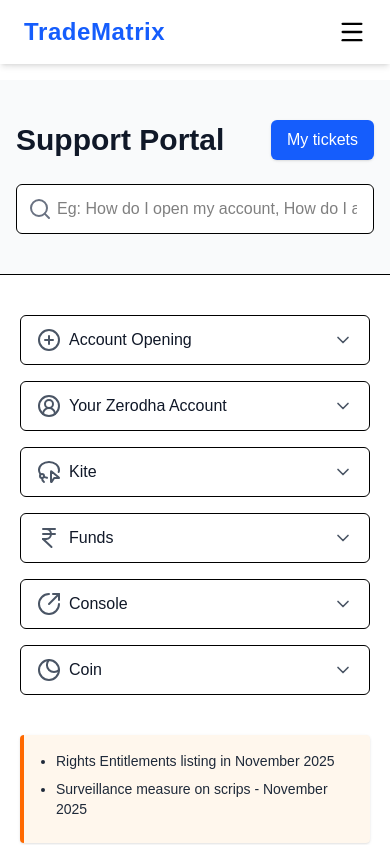
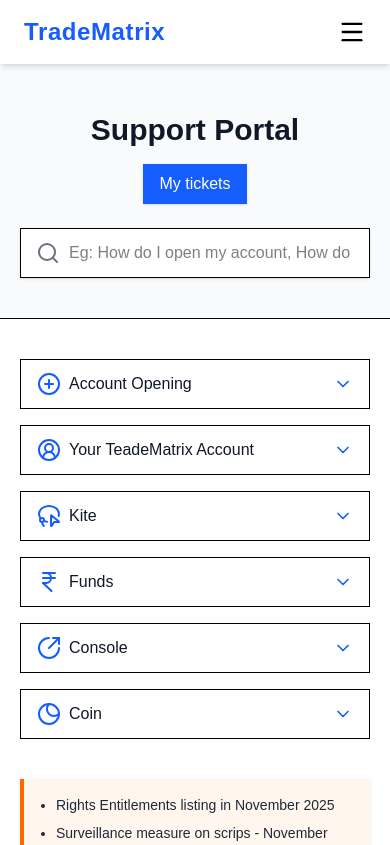
Before and after one commit to sumitkumarsharm/TradeMatrix, a React (Vite) app in the folder TradeMatrix_client/: page /support in a window 390 px wide. Shown: the top 845 px of the page. Built offline with nearby package versions, Linux system fonts and the light colour scheme.

Commit message:
fix: fixed some ui for mobile and also i have chane in mobile view

```diff
--- /dev/null
+++ b/TradeMatrix_client/src/Data/supportData.js
@@ -0,0 +1,120 @@
+// src/data/supportData.js
+export const sections = [
+  {
+    title: "Account Opening",
+    id: "account-opening",
+    items: [
+      "Resident individual",
+      "Minor",
+      "Non Resident Indian (NRI)",
+      "Company, Partnership, HUF and LLP",
+      "Glossary",
+    ],
+  },
+  {
+    title: "Your Zerodha Account",
+    id: "your-account",
+    items: [
+      "Your Profile",
+      "Account modification",
+      "Client Master Report (CMR) and Depository Participant (DP)",
+      "Nomination",
+      "Transfer and conversion of securities",
+      "IPO",
+      "Trading FAQs",
+      "Margin Trading Facility (MTF) and Margins",
+      "Charts and orders",
+      "Alerts and Nudges",
+      "General",
+      "Add money",
+      "Withdraw money",
+      "Add bank accounts",
+      "eMandates",
+      "Portfolio",
+      "Corporate actions",
+      "Funds statement",
+      "Reports",
+      "Profile",
+      "Segments",
+      "Mutual funds",
+      "National Pension Scheme (NPS)",
+      "Features on Coin",
+      "Payments and Orders",
+      "General",
+    ],
+  },
+  {
+    title: "Kite",
+    id: "kite",
+    items: [
+      "Resident individual",
+      "Minor",
+      "Non Resident Indian (NRI)",
+      "Company, Partnership, HUF and LLP",
+      "Glossary",
+    ],
+  },
+  {
+    title: "Funds",
+    id: "funds",
+    items: [
+      "Resident individual",
+      "Minor",
+      "Non Resident Indian (NRI)",
+      "Company, Partnership, HUF and LLP",
+      "Glossary",
+    ],
+  },
+  {
+    title: "Console",
+    id: "console",
+    items: [
+      "Resident individual",
+      "Minor",
+      "Non Resident Indian (NRI)",
+      "Company, Partnership, HUF and LLP",
+      "Glossary",
+    ],
+  },
+  {
+    title: "Coin",
+    id: "coin",
+    items: [
+      "Resident individual",
+      "Minor",
+      "Non Resident Indian (NRI)",
+      "Company, Partnership, HUF and LLP",
+      "Glossary",
+    ],
+  },
+];
+
+export const quickLinks = [
+  "Track account opening",
+  "Track segment activation",
+  "Intraday margins",
+  "Kite user manual",
+  "Learn how to create a ticket",
+];
+
+export const notices = [
+  "Rights Entitlements listing in November 2025",
+  "Surveillance measure on scrips - November 2025",
+];
+
+/**
+ * Flattened searchable list with a pointer (type + id) so clicking can scroll.
+ * Each entry: { label, type: 'section'|'item'|'quick'|'notice', sectionId (optional) }
+ */
+export const searchable = (() => {
+  const list = [];
+  sections.forEach((s) => {
+    list.push({ label: s.title, type: "section", sectionId: s.id });
+    s.items.forEach((it) =>
+      list.push({ label: it, type: "item", sectionId: s.id })
+    );
+  });
+  quickLinks.forEach((q) => list.push({ label: q, type: "quick" }));
+  notices.forEach((n) => list.push({ label: n, type: "notice" }));
+  return list;
+})();
--- a/TradeMatrix_client/src/LandingPage/Support/SupportCenter.jsx
+++ b/TradeMatrix_client/src/LandingPage/Support/SupportCenter.jsx
@@ -22,7 +22,7 @@
     icon: <PlusCircle />,
   },
   {
-    title: "Your Zerodha Account",
+    title: "Your TeadeMatrix Account",
     items: [
       "Resident individual",
       "Minor",
@@ -100,31 +100,28 @@
 
   return (
     <div className="w-full max-w-7xl mx-auto px-5 py-10 grid grid-cols-1 md:grid-cols-3 gap-10">
-      {/* LEFT SIDE */}
       <div className="md:col-span-2 flex flex-col gap-4">
         {sections.map((sec, index) => (
           <div
             key={index}
-            className="border rounded-md bg-white transition-all duration-200 hover:scale-[1.01] hover:shadow-md cursor-pointer overflow-hidden"
+            className="border bg-white transition-all duration-200 hover:scale-[1.01] hover:shadow-md cursor-pointer overflow-hidden"
           >
-            {/* Header */}
             <button
               onClick={() => toggleSection(index)}
-              className="w-full flex items-center justify-between px-4 py-3 bg-whitetransition duration-300"
+              className="w-full flex items-center justify-between px-4 py-3 bg-whitetransition transition-all  duration-300"
             >
               <div className="flex items-center gap-2">
-                <span className="text-gray-600">{sec.icon}</span>
+                <span className="text-blue-600">{sec.icon}</span>
                 <span className="font-medium text-gray-900">{sec.title}</span>
               </div>
 
               {openSection === index ? (
-                <ChevronUp size={20} className="text-gray-600" />
+                <ChevronUp size={20} className="text-blue-600" />
               ) : (
-                <ChevronDown size={20} className="text-gray-600" />
+                <ChevronDown size={20} className="text-blue-600" />
               )}
             </button>
 
-            {/* Smooth Dropdown */}
             <div
               className={`
                 overflow-hidden transition-all duration-300 ease-in-out
@@ -149,10 +146,9 @@
         ))}
       </div>
 
-      {/* RIGHT SIDE */}
       <div className="md:col-span-1 flex flex-col gap-6">
         {/* Notices Box */}
-        <div className="border-l-4 border-orange-500 bg-orange-50 px-4 py-4 rounded-sm shadow-sm">
+        <div className="border-l-4 border-orange-500 bg-orange-50 px-4 py-4 shadow-sm">
           <ul className="list-disc ml-4 text-gray-800">
             {notices.map((notice, i) => (
               <li
@@ -165,7 +161,7 @@
           </ul>
         </div>
 
-        <div className="border rounded-md shadow-sm overflow-hidden">
+        <div className="border  shadow-sm overflow-hidden">
           <h3 className="px-4 py-2 bg-gray-100 font-medium text-gray-800 border-b">
             Quick links
           </h3>
--- a/TradeMatrix_client/src/LandingPage/Support/SupportHero.jsx
+++ b/TradeMatrix_client/src/LandingPage/Support/SupportHero.jsx
@@ -1,29 +1,161 @@
-import React from "react";
+// src/components/SupportHero.jsx
+import React, { useEffect, useRef, useState } from "react";
 import { Search } from "lucide-react";
+import { searchable } from "../../Data/supportData";
 
 const SupportHero = () => {
+  const [query, setQuery] = useState("");
+  const [results, setResults] = useState([]);
+  const [open, setOpen] = useState(false);
+  const [activeIndex, setActiveIndex] = useState(-1);
+  const inputRef = useRef(null);
+  const listRef = useRef(null);
+
+  useEffect(() => {
+    if (!query.trim()) {
+      setResults([]);
+      setOpen(false);
+      setActiveIndex(-1);
+      return;
+    }
+
+    const q = query.trim().toLowerCase();
+    // simple fuzzy: includes, but prioritize startsWith
+    const starts = [];
+    const contains = [];
+    for (const item of searchable) {
+      const label = item.label.toLowerCase();
+      if (label.startsWith(q)) starts.push(item);
+      else if (label.includes(q)) contains.push(item);
+    }
+    const merged = [...starts, ...contains].slice(0, 8); // limit suggestions
+    setResults(merged);
+    setOpen(merged.length > 0);
+    setActiveIndex(-1);
+  }, [query]);
+
+  // keyboard navigation
+  const onKeyDown = (e) => {
+    if (!open) return;
+    if (e.key === "ArrowDown") {
+      e.preventDefault();
+      setActiveIndex((i) => Math.min(i + 1, results.length - 1));
+    } else if (e.key === "ArrowUp") {
+      e.preventDefault();
+      setActiveIndex((i) => Math.max(i - 1, 0));
+    } else if (e.key === "Enter") {
+      e.preventDefault();
+      if (activeIndex >= 0) selectResult(results[activeIndex]);
+    } else if (e.key === "Escape") {
+      setOpen(false);
+      setActiveIndex(-1);
+    }
+  };
+
+  const selectResult = (res) => {
+    setQuery(res.label);
+    setOpen(false);
+    setActiveIndex(-1);
+    // try to scroll to matching section if exists
+    if (res.sectionId) {
+      const el = document.getElementById(res.sectionId);
+      if (el) {
+        el.scrollIntoView({ behavior: "smooth", block: "start" });
+        // small offset for fixed header
+        window.scrollBy(0, -80);
+      }
+    }
+  };
+
+  // click outside to close
+  useEffect(() => {
+    const handler = (e) => {
+      if (!listRef.current) return;
+      if (
+        !listRef.current.contains(e.target) &&
+        e.target !== inputRef.current
+      ) {
+        setOpen(false);
+        setActiveIndex(-1);
+      }
+    };
+    document.addEventListener("click", handler);
+    return () => document.removeEventListener("click", handler);
+  }, []);
+
   return (
-    <section className="w-full bg-gray-50 border-b py-10 px-4 md:px-0 mt-20">
-      <div className="max-w-5xl mx-auto flex flex-col gap-6">
-        {/* Heading + Button */}
-        <div className="flex items-center justify-between">
+    <section className="w-full bg-gray-50 border-b py-10 pt-28">
+      <div className="max-w-7xl mx-auto px-5">
+        {/* Top Row */}
+        <div className="flex flex-col md:flex-row items-center justify-between gap-4">
           <h1 className="text-3xl font-semibold text-gray-900">
             Support Portal
           </h1>
-
-          <button className="bg-blue-600 text-white px-4 py-2 rounded-md shadow hover:bg-blue-700">
+          <button className="px-4 py-2 bg-blue-600 text-white  shadow hover:bg-blue-700 transition">
             My tickets
           </button>
         </div>
 
-        {/* Search Bar */}
-        <div className="relative w-full">
-          <Search className="absolute left-3 top-1/2 -translate-y-1/2 text-gray-500" />
+        <div className="mt-6 relative w-full ">
+          <Search className="absolute left-4 top-1/2 -translate-y-1/2 text-gray-500" />
           <input
+            ref={inputRef}
+            value={query}
+            onChange={(e) => setQuery(e.target.value)}
+            onKeyDown={onKeyDown}
             type="text"
-            placeholder="Eg: How do I open my account, How do I activate F&O..."
-            className="w-full pl-10 pr-4 py-3 border rounded-md focus:outline-none focus:ring-2 focus:ring-blue-600 bg-white"
+            placeholder="Eg: How do I open my account, How do I activate F&O…"
+            className="w-full pl-12 pr-4 py-3 border bg-white shadow-sm focus:outline-none focus:ring-2 focus:ring-blue-500 transition"
+            onFocus={() => {
+              if (results.length) setOpen(true);
+            }}
           />
+
+          {/* Suggestions dropdown */}
+          <div
+            ref={listRef}
+            className={`absolute z-50 left-0 right-0 mt-2 bg-white shadow-lg rounded-md overflow-hidden transition-all ${
+              open
+                ? "opacity-100 translate-y-0"
+                : "opacity-0 pointer-events-none -translate-y-2"
+            }`}
+          >
+            <ul className="max-h-64 overflow-auto">
+              {results.map((r, idx) => (
+                <li
+                  key={r.label + idx}
+                  onMouseDown={(e) => {
+                    // prevent input blur before click
+                    e.preventDefault();
+                    selectResult(r);
+                  }}
+                  className={`px-4 py-3 cursor-pointer flex justify-between items-start gap-4 hover:bg-gray-50 ${
+                    idx === activeIndex ? "bg-gray-50" : ""
+                  }`}
+                >
+                  <div>
+                    <div className="text-sm text-gray-900">{r.label}</div>
+                    <div className="text-xs text-gray-500 mt-1">
+                      {r.type === "section"
+                        ? "Section"
+                        : r.type === "item"
+                        ? "Help topic"
+                        : r.type === "quick"
+                        ? "Quick link"
+                        : "Notice"}
+                    </div>
+                  </div>
+
+                  {r.sectionId && (
+                    <span className="text-xs text-blue-600">Go</span>
+                  )}
+                </li>
+              ))}
+              {results.length === 0 && open && (
+                <li className="px-4 py-3 text-sm text-gray-500">No results</li>
+              )}
+            </ul>
+          </div>
         </div>
       </div>
     </section>
```
Also changed, not shown: TradeMatrix_client/src/components/Navbar.jsx (+8 -7 lines).
